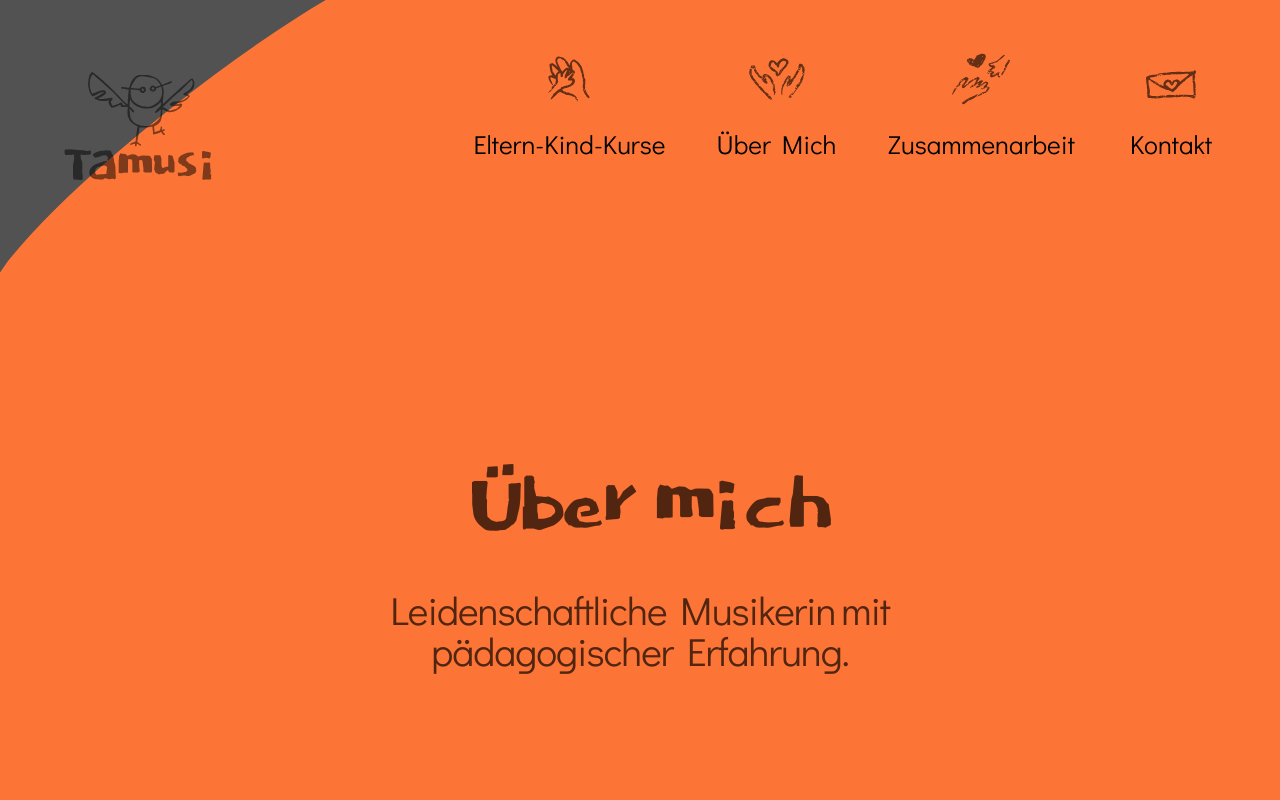
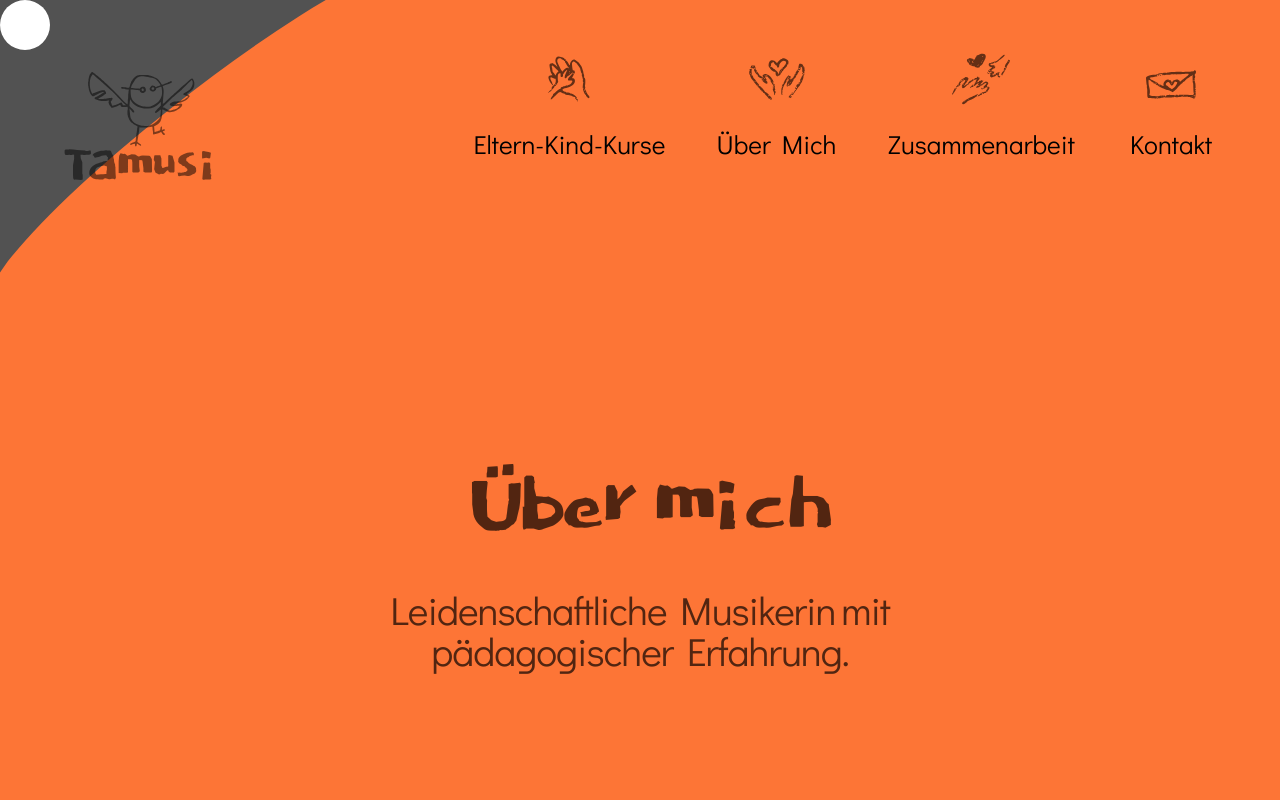
Before and after one commit to aeonyuonmiller/laura, a Next.js app: page /ueber-mich in a window 1280 px wide. Shown: the top 800 px of the page. Built offline with nearby package versions, Linux system fonts and the light colour scheme.

Commit message:
added custom cursor

```diff
--- a/src/components/Cursor.jsx
+++ b/src/components/Cursor.jsx
@@ -1,35 +1,43 @@
-'use client'
+'use client';
+import { useEffect } from 'react';
+import { motion, useMotionValue, useSpring } from 'motion/react';
 
-import { useState, useEffect } from 'react'
-import { motion } from 'motion/react';
+export default function index({ stickyElement }) {
 
+    const cursorSize = 40;
+    const mouse = {
+        x: useMotionValue(0),
+        y: useMotionValue(0)
+    }
 
-const CustomCursor = () => {
-    const [position, setPosition] = useState({ x: 0, y: 0 })
+    const smoothOptions = { damping: 20, stiffness: 300, mass: 0.5 }
+    const smoothMouse = {
+        x: useSpring(mouse.x, smoothOptions),
+        y: useSpring(mouse.y, smoothOptions)
+    }
+
+    const manageMouseMove = e => {
+        const { clientX, clientY } = e;
+        mouse.x.set(clientX - cursorSize / 2);
+        mouse.y.set(clientY - cursorSize / 2);
+    }
 
     useEffect(() => {
-        const updateCursorPosition = (e) => {
-            setPosition({ x: e.clientX, y: e.clientY })
-        }
-
-        window.addEventListener('mousemove', updateCursorPosition)
-
+        window.addEventListener("mousemove", manageMouseMove);
         return () => {
-            window.removeEventListener('mousemove', updateCursorPosition)
+            window.removeEventListener("mousemove", manageMouseMove)
         }
     }, [])
 
     return (
-        <motion.div
-            initial={{ scale: 0 }}
-            animate={{ scale: 1, transition: { type: "spring", bounce: .4, stiffness: 10 } }}
-            className="cursor"
-            style={{
-                left: `${position.x}px`,
-                top: `${position.y}px`,
-            }}
-        />
+        <div>
+            <motion.div
+                style={{
+                    left: smoothMouse.x,
+                    top: smoothMouse.y,
+                }}
+                className="cursor">
+            </motion.div>
+        </div>
     )
 }
-
-export default CustomCursor
--- a/src/pages/_app.js
+++ b/src/pages/_app.js
@@ -20,7 +20,10 @@ export default function App({ Component, pageProps, router }) {
 
   return (
 
+
     <div className='main'>
+
+      <Cursor />
 
       <div className={`${dokdo.variable}`}>
         <AnimatePresence mode='sync' onExitComplete={() => window.scrollTo(0, 0)}>
--- a/src/styles/globals.css
+++ b/src/styles/globals.css
@@ -39,6 +39,7 @@
 }
 
 a.button {
+  display: inline-block;
   background: #00000014;
   border-radius: 30px;
   border: 2px solid #fff;
@@ -74,16 +75,16 @@ a.button:focus-visible {
   height: 100svh;
 } */
 
-/* .cursor {
-  position: relative;
+.cursor {
+  position: fixed;
   width: 50px;
   height: 50px;
-  transform: translate(-50%, -50%);
-  background-color: green;
+  background-color: #fff;
+  border-radius: 50%;
   pointer-events: none;
-  border-radius: 100%;
-  z-index: 99999999999;
-} */
+  z-index: 9999;
+}
+
 
 section.scroller {
   display: grid;
@@ -95,8 +96,6 @@ section.scroller {
   scroll-snap-type: x mandatory;
   gap: 1.5em;
   padding: 0 1.5em 1em 1.5em;
-
-  /* Depth effect */
   perspective: 1000px;
 }
 
```
Also changed, not shown: src/pages/index.js (+7 -6 lines).
